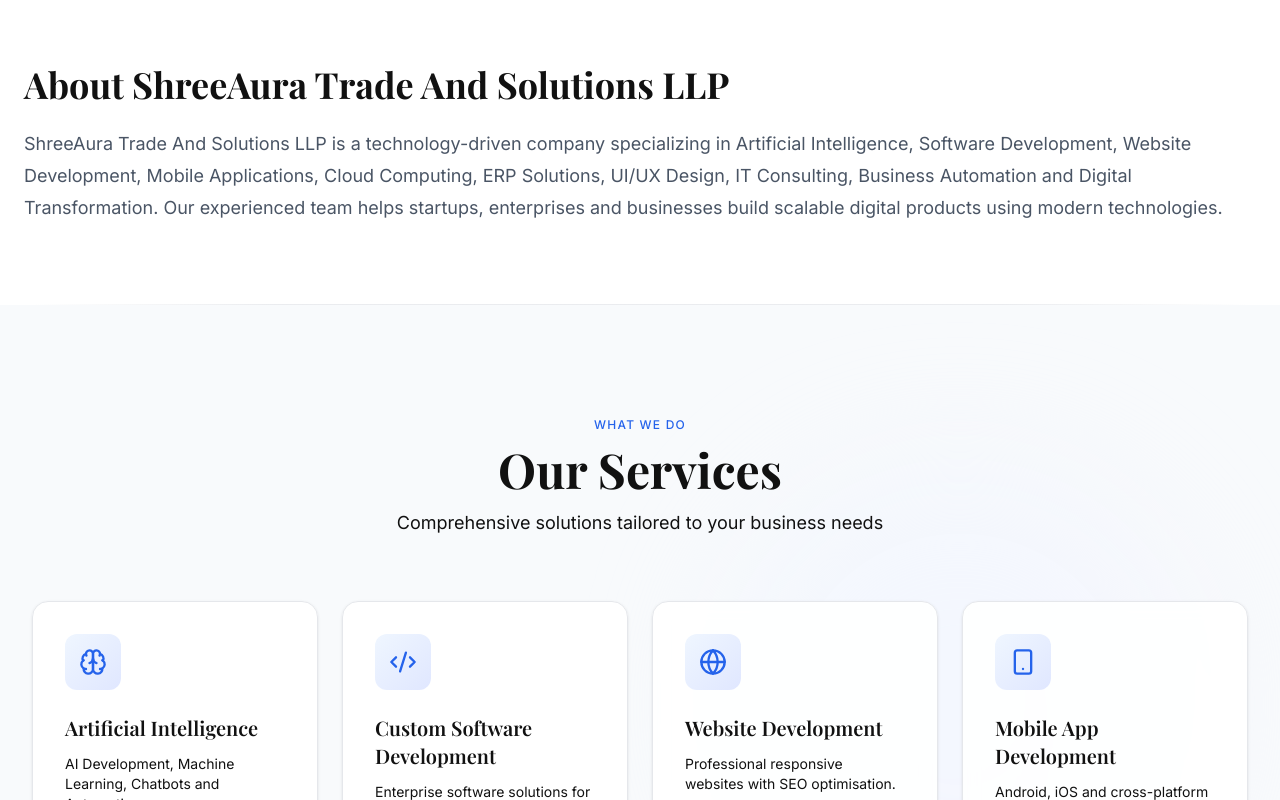
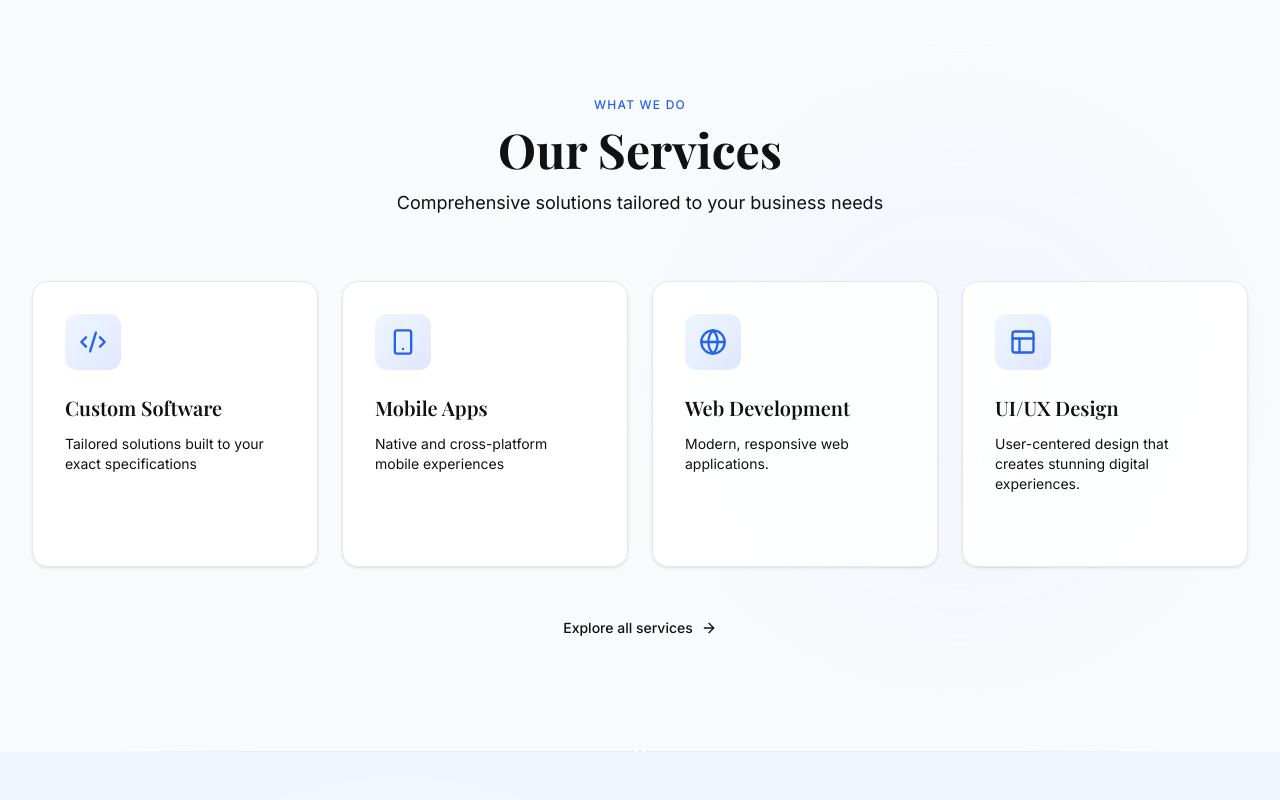
Before and after one commit to samarth32/shreeaura, a React (Vite) app: page / in a window 1280 px wide. Shown: the part 820-1620 px from the top of the page. Built offline with nearby package versions, Linux system fonts and the light colour scheme.

Commit message:
Update Home.tsx

```diff
--- a/src/app/pages/Home.tsx
+++ b/src/app/pages/Home.tsx
@@ -12,57 +12,12 @@
 }
 
 export default function Home() {
-  // const services = [
-  //   { icon: Code2, title: "Custom Software", description: "Tailored solutions built to your exact specifications", href: "/services" },
-  //   { icon: Smartphone, title: "Mobile Apps", description: "Native and cross-platform mobile experiences", href: "/services" },
-  //   { icon: Globe, title: "Web Development", description: "Modern, responsive web applications.", href: "/services" },
-  //   { icon: Layout, title: "UI/UX Design", description: "User-centered design that creates stunning digital experiences.", href: "/services" }
-  // ];
-
   const services = [
-  {
-    icon: Brain,
-    title: "Artificial Intelligence",
-    description:
-      "AI Development, Machine Learning, Chatbots and Automation.",
-    href: "/services",
-  },
-  {
-    icon: Code2,
-    title: "Custom Software Development",
-    description:
-      "Enterprise software solutions for businesses.",
-    href: "/services",
-  },
-  {
-    icon: Globe,
-    title: "Website Development",
-    description:
-      "Professional responsive websites with SEO optimisation.",
-    href: "/services",
-  },
-  {
-    icon: Smartphone,
-    title: "Mobile App Development",
-    description:
-      "Android, iOS and cross-platform mobile applications.",
-    href: "/services",
-  },
-  {
-    icon: Sparkles,
-    title: "Digital Marketing",
-    description:
-      "SEO, Google Ads, Social Media Marketing and Branding.",
-    href: "/services",
-  },
-  {
-    icon: Layout,
-    title: "UI/UX Design",
-    description:
-      "Modern user interface and experience design.",
-    href: "/services",
-  },
-];
+    { icon: Code2, title: "Custom Software", description: "Tailored solutions built to your exact specifications", href: "/services" },
+    { icon: Smartphone, title: "Mobile Apps", description: "Native and cross-platform mobile experiences", href: "/services" },
+    { icon: Globe, title: "Web Development", description: "Modern, responsive web applications.", href: "/services" },
+    { icon: Layout, title: "UI/UX Design", description: "User-centered design that creates stunning digital experiences.", href: "/services" }
+  ];
 
   const reasons = [
     { number: "01", title: "Proven Process", description: "A streamlined methodology that guarantees results." },
@@ -139,25 +94,6 @@
           </motion.div>
         </div>
       </section>
-
-      <section className="py-20 bg-white">
-          <div className="max-w-7xl mx-auto px-6">
-            <h2 className="text-4xl font-bold mb-6">
-              About ShreeAura Trade And Solutions LLP
-            </h2>
-
-            <p className="text-lg text-gray-600 leading-8">
-              ShreeAura Trade And Solutions LLP is a technology-driven company
-              specializing in Artificial Intelligence, Software Development,
-              Website Development, Mobile Applications, Cloud Computing, ERP
-              Solutions, UI/UX Design, IT Consulting, Business Automation and
-              Digital Transformation.
-
-              Our experienced team helps startups, enterprises and businesses
-              build scalable digital products using modern technologies.
-            </p>
-          </div>
-        </section>
 
       {/* divider: Hero → Services */}
       <SectionDivider />
```
